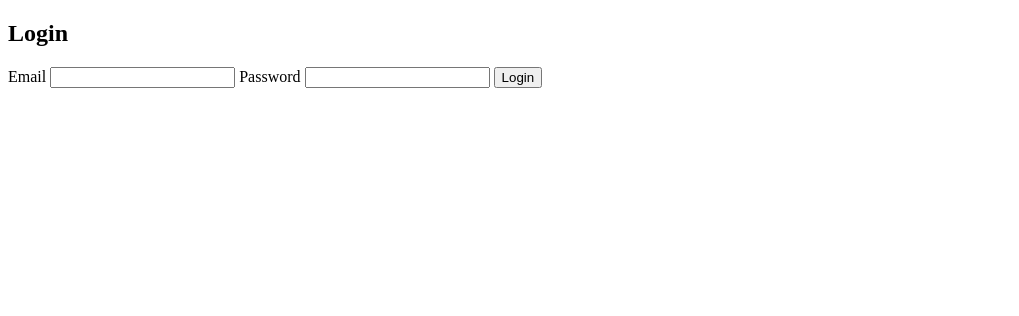
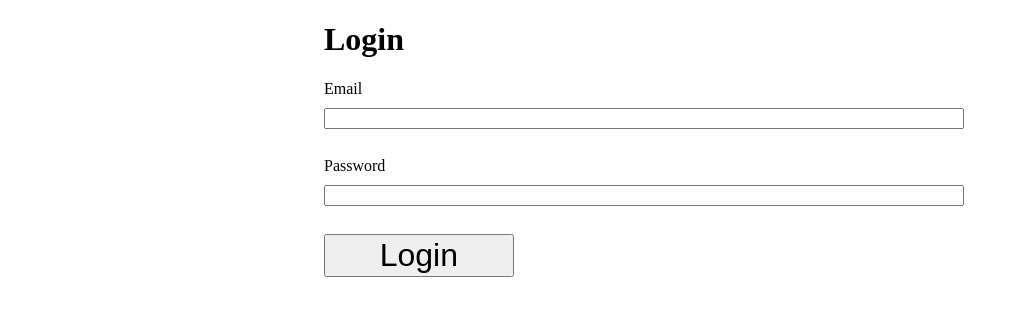
Before and after one commit to gSchool/responsive-login-page, a plain HTML site: page index.html in a window 1280 px wide. Shown: the whole page, without its empty margins (0-1019 px from the left). Drawn offline with Linux system fonts and the light colour scheme.

Commit message:
add basic styling and jquery

```diff
--- a/css/main.css
+++ b/css/main.css
@@ -0,0 +1,34 @@
+.block {
+  display: block;
+}
+
+.centered {
+  margin: 0 auto;
+}
+
+.full-width {
+  width: 100%;
+}
+
+input[type='submit'] {
+  width: 30%;
+  text-align: center;
+  font-size: 2rem;
+}
+
+main {
+  width: 50%;
+}
+
+.vert-space {
+  margin: 10px 0;
+}
+
+@media (max-width: 640px) {
+  input[type='submit'] {
+    width: 100%;
+  }
+  main {
+    width: 90%;
+  }
+}
--- a/index.html
+++ b/index.html
@@ -8,18 +8,20 @@
 
   <body>
 
-    <section>
-      <h1>Login</h1>
-      <form>
-        <label for='email'>Email</label>
-        <input type='email' />
-        <label for='password'>Password</label>
-        <input type='password' minlength='6' />
-        <input type='submit' value='Login' />
+    <main class='centered'>
+      <form id='login-form'>
+        <h1>Login</h1>
+        <label for='email' class='block vert-space'>Email</label>
+        <input type='email' class='block full-width' />
+        <br />
+        <label for='password' class='block vert-space'>Password</label>
+        <input type='password' minlength='6' class='block full-width' />
+        <br />
+        <input type='submit' value='Login' class='block vert-space' />
       </form>
-    </section>
+    </main>
 
     <script src='js/jquery-2.2.0.min.js'></script>
-    <script src='main.js'></script>
+    <script src='js/main.js'></script>
   </body>
 </html>
--- a/js/main.js
+++ b/js/main.js
@@ -0,0 +1,12 @@
+var newHeading = document.createElement('h1');
+var message = 'Thank you for logging in!';
+
+$(document).ready(function () {
+  console.log('sanity check');
+  $('#login-form').submit(function(event) {
+    event.preventDefault;
+    $('#login-form').remove();
+    $('main').append(newHeading);
+    $('h1').html(message);
+  });
+});
```
